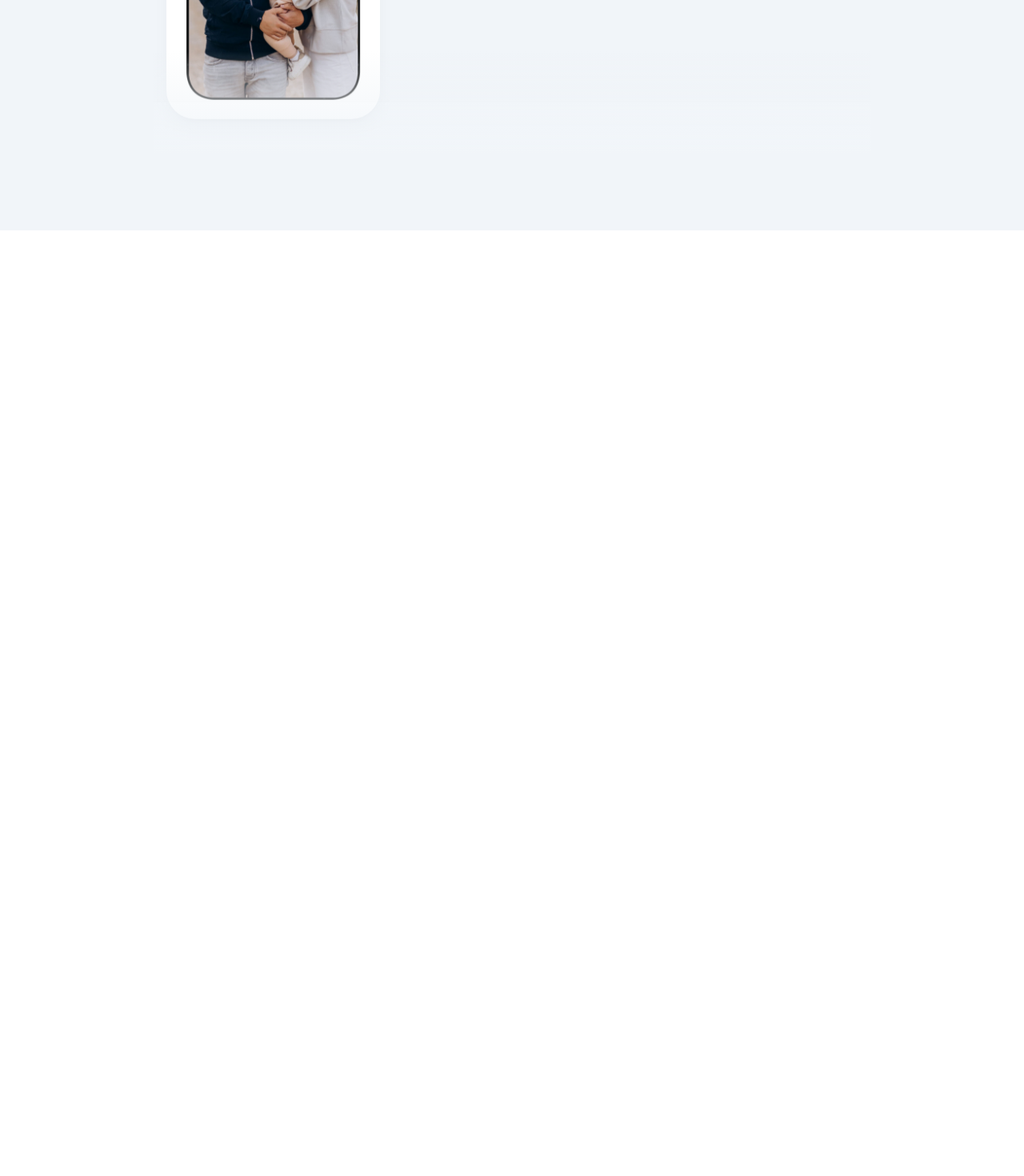
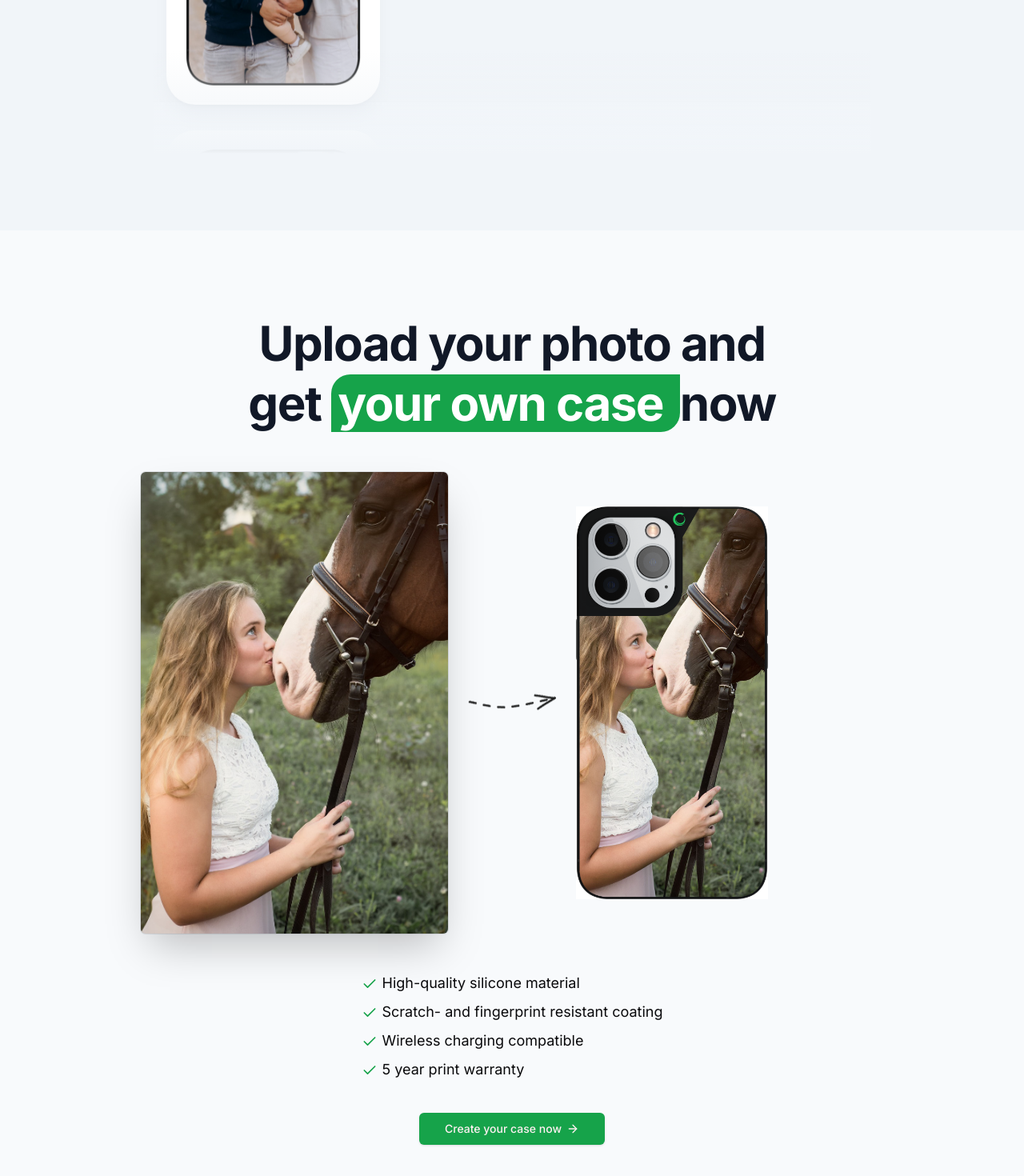
Before and after one commit to gabaal/CaseCobra, a Next.js app: page / in a window 1280 px wide. Shown: the part 2316-3786 px from the top of the page at 80% size. Before the commit the page ends 2604 px from the top, so only its background shows below. Built offline with nearby package versions, Linux system fonts and the light colour scheme; no server answers.

Commit message:
homepage complete

```diff
--- a/src/app/page.tsx
+++ b/src/app/page.tsx
@@ -2,8 +2,9 @@
 import MaxWidthWrapper from "@/components/MaxWidthWrapper";
 import Phone from "@/components/Phone";
 import { Reviews } from "@/components/Reviews";
-import { Check, Star } from "lucide-react";
-import Image from "next/image";
+import { buttonVariants } from "@/components/ui/button";
+import { ArrowRight, Check, Star } from "lucide-react";
+import Link from "next/link";
 
 export default function Home() {
   return (
@@ -135,13 +136,13 @@
               </div>
               <div className="text-lg leading-8">
                 <p>
-                  "The case feels durable and I even got a compliment on the
-                  design. Had the case for two and a half months now and{" "}
+                  &quot;The case feels durable and I even got a compliment on
+                  the design. Had the case for two and a half months now and{" "}
                   <span className="p-0.5 bg-slate-500 rounded-tl-xl rounded-br-xl text-white">
                     the image is super clear
                   </span>
                   , on the case I had before, the image started fading into
-                  yellow-ish color after a couple weeks. Love it."
+                  yellow-ish color after a couple weeks. Love it.&quot;
                 </p>
               </div>
               <div className="flex gap-4 mt-2">
@@ -171,14 +172,14 @@
               </div>
               <div className="text-lg leading-8">
                 <p>
-                  "I usually keep my phone together with my keys in my pocket
-                  and that led to some pretty heavy scratchmarks on all of my
-                  last phone cases. This one, besides a barely noticeable
+                  &quot;I usually keep my phone together with my keys in my
+                  pocket and that led to some pretty heavy scratchmarks on all
+                  of my last phone cases. This one, besides a barely noticeable
                   scratch on the corner,{" "}
                   <span className="p-0.5  bg-slate-500 rounded-tl-xl rounded-br-xl text-white">
                     looks brand new after about half a year
                   </span>
-                  . I dig it."
+                  . I dig it.&quot;
                 </p>
               </div>
               <div className="flex gap-4 mt-2">
@@ -202,6 +203,68 @@
           <Reviews />
         </div>
       </section>
+      <section>
+        <MaxWidthWrapper className="py-24">
+          <div className="mb-12 px-6 lg:px-8">
+            <div className="mx-auto max-w-2xl sm:text-center">
+              <h2 className="order-1 mt-2 tracking-tight text-center text-balance !leading-tight font-bold text-5xl md:text-6xl text-gray-900">
+                Upload your photo and get{" "}
+                <span className="relative px-2 rounded-tl-3xl rounded-br-3xl bg-green-600 text-white">
+                  your own case{" "}
+                </span>{" "}
+                now
+              </h2>
+            </div>
+          </div>
+
+          <div className="mx-auto max-w-6xl px-6 lg:px-8">
+            <div className="relative flex flex-col items-center md:grid grid-cols-2 gap-40">
+              <img
+                src="/arrow.png"
+                className="absolute top-[25rem] md:top-1/2 -translate-y-1/2 z-10 left-1/2 -translate-x-1/2 rotate-90 md:rotate-0"
+              />
+
+              <div className="relative h-80 md:h-full w-full md:justify-self-end max-w-sm rounded-xl bg-gray-900/5 ring-inset ring-gray-900/10 lg:rounded-2xl">
+                <img
+                  src="/horse.jpg"
+                  className="rounded-md object-cover bg-white shadow-2xl ring-1 ring-gray-900/10 h-full w-full"
+                />
+              </div>
+              <Phone className="w-60" imgSrc="/horse_phone.jpg" />
+            </div>
+          </div>
+          <ul className="mx-auto mt-12 max-w-prose sm:text-lg space-y-2 w-fit">
+            <li className="w-fit">
+              <Check className="h-5 w-5 text-green-600 inline mr-1.5" />
+              High-quality silicone material
+            </li>
+            <li className="w-fit">
+              <Check className="h-5 w-5 text-green-600 inline mr-1.5" />
+              Scratch- and fingerprint resistant coating
+            </li>
+            <li className="w-fit">
+              <Check className="h-5 w-5 text-green-600 inline mr-1.5" />
+              Wireless charging compatible
+            </li>
+            <li className="w-fit">
+              <Check className="h-5 w-5 text-green-600 inline mr-1.5" />5 year
+              print warranty
+            </li>
+
+            <div className="flex justify-center">
+              <Link
+                className={buttonVariants({
+                  size: "lg",
+                  className: "mx-auto mt-8",
+                })}
+                href="/configure/upload"
+              >
+                Create your case now <ArrowRight className="h-4 w-4 ml-1.5" />
+              </Link>
+            </div>
+          </ul>
+        </MaxWidthWrapper>
+      </section>
     </div>
   );
 }
```
